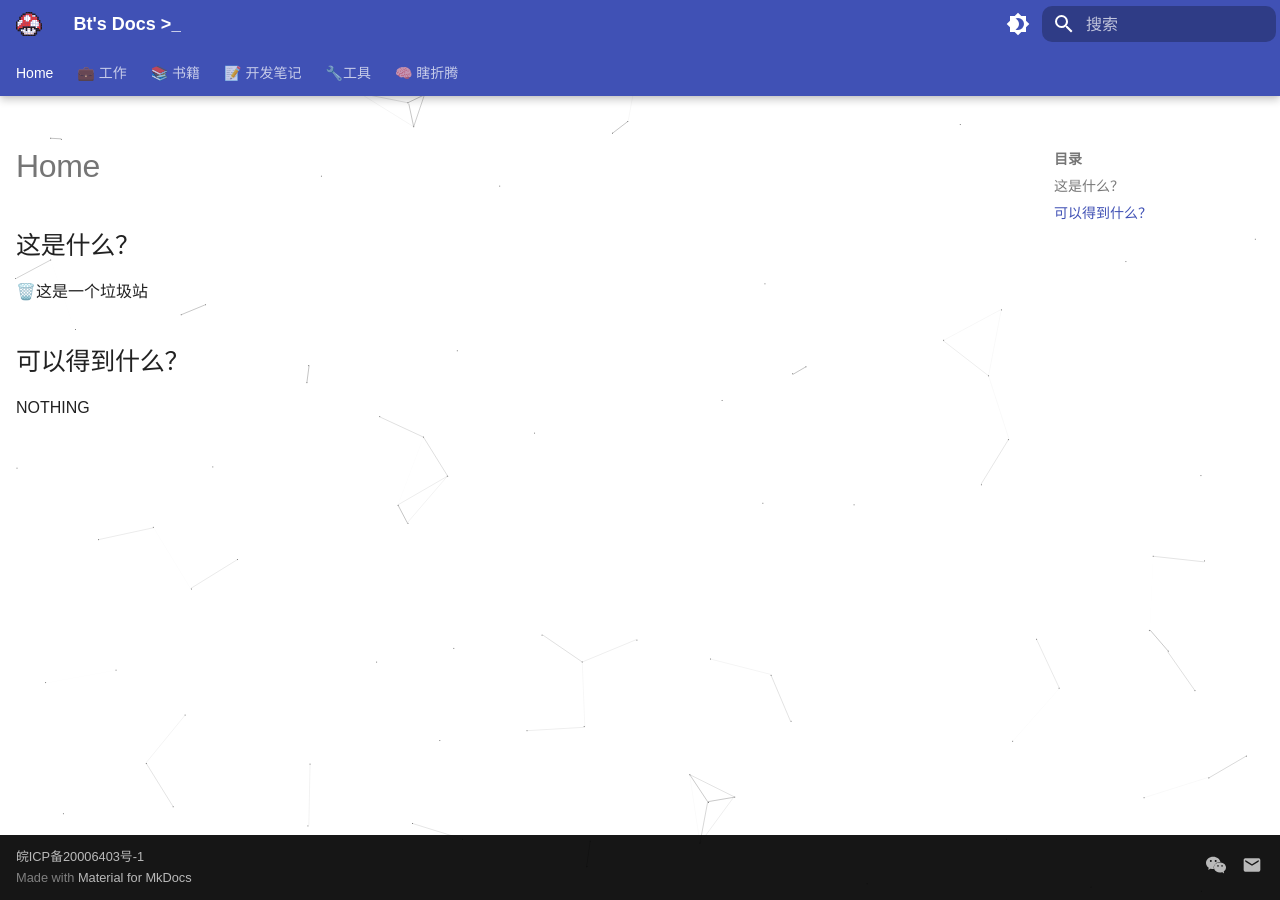
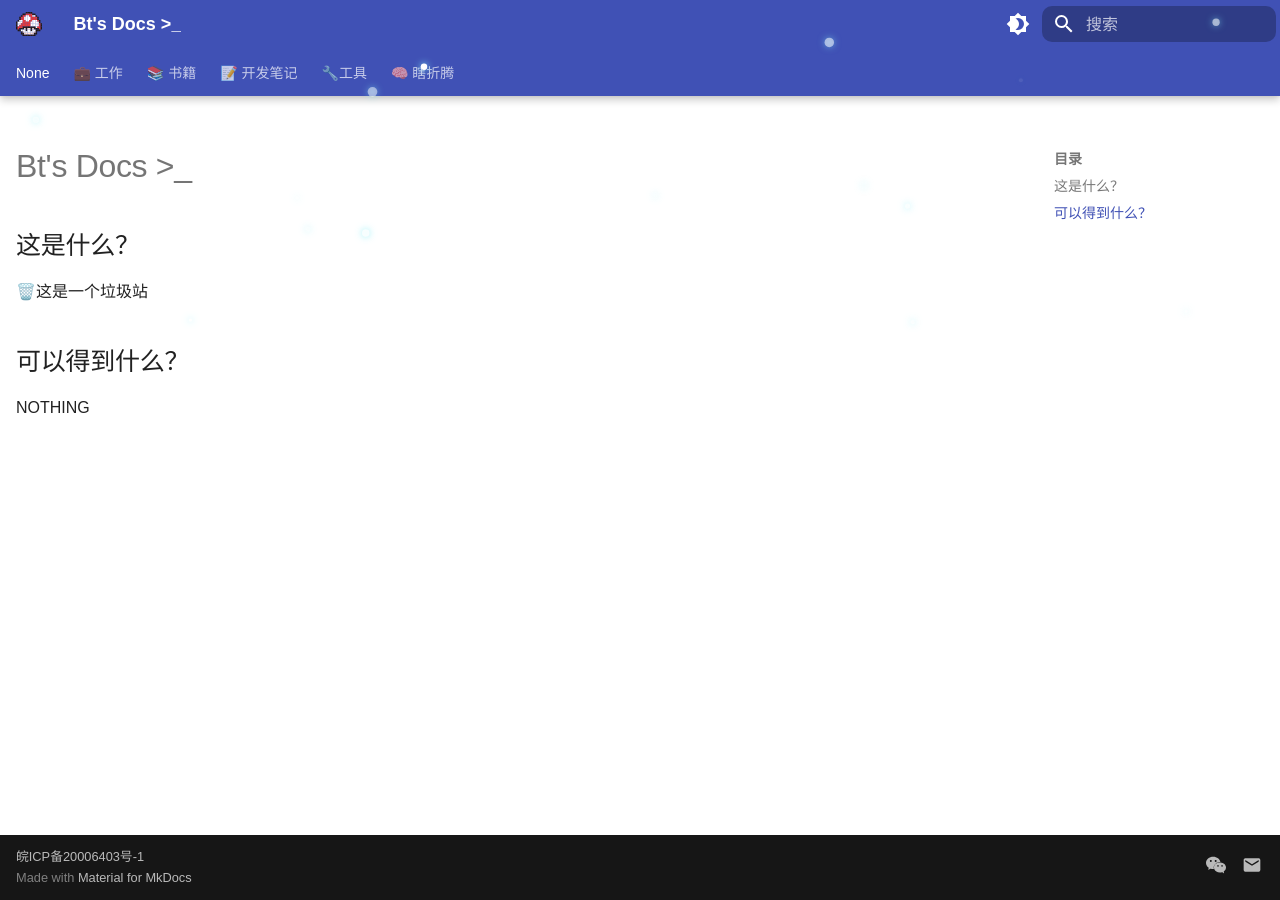
Before and after one commit to btONF/btonf.github.io, an MkDocs documentation site: the page built from docs/index.md, in a window 1280 px wide. Built offline with MkDocs 1.6.1 and Material for MkDocs 9.7.7, drawn with Linux system fonts in a browser that asks for light colours; a style sheet for code colours, icons or effects is not loaded; some of the changed lines change nothing that is shown.

Commit message:
添加样式

```diff
--- a/docs/index.md
+++ b/docs/index.md
@@ -1,5 +1,6 @@
 ---
 hide: navigation,footer
+title:
 ---
 
 
--- a/docs/javascripts/extra.js
+++ b/docs/javascripts/extra.js
@@ -1,94 +1,148 @@
-!function() {
-    function o(w, v, i) {
-        return w.getAttribute(v) || i
+//雪花
+const fps = 30;
+const mspf = Math.floor(1000 / fps) ;
+
+let width = window.innerWidth || document.documentElement.clientWidth;
+let height = window.innerHeight || document.documentElement.clientHeight;
+let canvas;
+window.addEventListener('resize', () => {
+  width = window.innerWidth || document.documentElement.clientWidth;
+  height = window.innerHeight || document.documentElement.clientHeight;
+  if (canvas) {
+    canvas.width = width;
+    canvas.height = height;
   }
-    function j(i) {
-        return document.getElementsByTagName(i)
+});
+
+let particles = [];
+let wind = [0, 0];
+let cursor = [0, 0];
+
+function velocity(r) {
+  return 70 / r + 30;
 }
-    function l() {
-        var i = j("script"),
-        w = i.length,
-        v = i[w - 1];
+
+function sine_component(h, a) {
+  return [2 * Math.PI / h, Math.random() * a, Math.random() * 2 * Math.PI]; // [frequency, amplitude, phase]
+}
+
+function calc_sine(components, x) {
+  let sum = 0;
+  for (let i = 0; i < components.length; i++) {
+    const [f, a, p] = components[i];
+    sum += Math.sin(x * f + p) * a;
+  }
+  return sum;
+}
+
+function gen_particle() {
+  let r = Math.random() * 4 + 1;
   return {
-            l: w,
-            z: o(v, "zIndex", -1),
-            o: o(v, "opacity", 0.5),
-            c: o(v, "color", "0,0,0"),
-            n: o(v, "count", 99)
+    radius: r,
+    x: Math.random() * width,
+    y: -r,
+    opacity: Math.random(),
+    sine_components: [sine_component(height, 3), sine_component(height / 2, 2), sine_component(height / 5, 1), sine_component(height / 10, 0.5)],
+  };
+}
+
+function update_pos(dt) {
+  const n = particles.length;
+  for (let i = 0; i < n; i++) {
+    const v = velocity(particles[i].radius);
+    particles[i].x += calc_sine(particles[i].sine_components, particles[i].y) * v / 5 * dt;
+    particles[i].y += v * dt;
+
+    // const dist = Math.hypot(particles[i].x - cursor[0], particles[i].y - cursor[1]) + 1;
+    // particles[i].x += wind[0] * dt / dist
+    // particles[i].y += wind[1] * dt / dist;
+
+    if (particles[i].y - particles[i].radius > height) {
+      particles[i] = gen_particle();
     }
   }
-    function k() {
-        r = u.width = window.innerWidth || document.documentElement.clientWidth || document.body.clientWidth,
-        n = u.height = window.innerHeight || document.documentElement.clientHeight || document.body.clientHeight
 }
-    function b() {
-        e.clearRect(0, 0, r, n);
-        var w = [f].concat(t);
-        var x, v, A, B, z, y;
-        t.forEach(function(i) {
-            i.x += i.xa,
-            i.y += i.ya,
-            i.xa *= i.x > r || i.x < 0 ? -1 : 1,
-            i.ya *= i.y > n || i.y < 0 ? -1 : 1,
-            e.fillRect(i.x - 0.5, i.y - 0.5, 1, 1);
-            for (v = 0; v < w.length; v++) {
-                x = w[v];
-                if (i !== x && null !== x.x && null !== x.y) {
-                    B = i.x - x.x,
-                    z = i.y - x.y,
-                    y = B * B + z * z;
-                    y < x.max && (x === f && y >= x.max / 2 && (i.x -= 0.03 * B, i.y -= 0.03 * z), A = (x.max - y) / x.max, e.beginPath(), e.lineWidth = A / 2, e.strokeStyle = "rgba(" + s.c + "," + (A + 0.2) + ")", e.moveTo(i.x, i.y), e.lineTo(x.x, x.y), e.stroke())
+
+let context_cache;
+function get_context() {
+  if (context_cache)
+    return context_cache;
+
+  canvas = document.createElement('canvas');
+  canvas.id = 'snow-canvas';
+  canvas.width = width;
+  canvas.height = height;
+  canvas.style = 'position: fixed; top: 0; left: 0; overflow: hidden; pointer-events: none; z-index: 256;';
+  if ((document.documentElement.dataset.darkreaderMode || "").startsWith('filter'))
+    canvas.style.filter = 'invert(1)';
+  document.body.appendChild(canvas);
+
+  context_cache = canvas.getContext('2d');
+  return context_cache;
+}
+
+function draw() {
+  const ctx = get_context();
+
+  ctx.clearRect(0, 0, width, height);
+
+  const n = particles.length;
+  for (let i = 0; i < n; i++) {
+    const p = particles[i];
+    ctx.fillStyle = `rgba(255, 255, 255, ${p.opacity})`;
+    ctx.shadowColor = '#80EDF7';
+    ctx.shadowBlur = 7;
+    ctx.beginPath();
+    ctx.arc(p.x, p.y, p.radius, 0, 2*Math.PI);
+    ctx.fill();
   }
 }
-            w.splice(w.indexOf(i), 1)
-        }),
-        m(b)
+
+let focused = true;
+let disabled = false;
+let lastTime = performance.now();
+const requestFrame = () => setTimeout(loop, mspf);
+function loop() {
+  const dt = (performance.now() - lastTime) / 1000;
+
+  if (particles.length < 120 && Math.random() < 0.1) {
+    particles.push(gen_particle());
   }
-    var u = document.createElement("canvas"),
-    s = l(),
-    c = "c_n" + s.l,
-    e = u.getContext("2d"),
-    r,
-    n,
-    m = window.requestAnimationFrame || window.webkitRequestAnimationFrame || window.mozRequestAnimationFrame || window.oRequestAnimationFrame || window.msRequestAnimationFrame ||
-    function(i) {
-        window.setTimeout(i, 1000 / 45)
-    },
-    a = Math.random,
-    f = {
-        x: null,
-        y: null,
-        max: 20000
-    };
-    u.id = c;
-    u.style.cssText = "position:fixed;top:0;left:0;z-index:" + s.z + ";opacity:" + s.o;
-    j("body")[0].appendChild(u);
-    k(),
-    window.onresize = k;
-    window.onmousemove = function(i) {
-        i = i || window.event,
-        f.x = i.clientX,
-        f.y = i.clientY
-    },
-    window.onmouseout = function() {
-        f.x = null,
-        f.y = null
-    };
-    for (var t = [], p = 0; s.n > p; p++) {
-        var h = a() * r,
-        g = a() * n,
-        q = 2 * a() - 1,
-        d = 2 * a() - 1;
-        t.push({
-            x: h,
-            y: g,
-            xa: q,
-            ya: d,
-            max: 6000
-        })
+
+  update_pos(dt);
+  draw();
+
+  lastTime = performance.now();
+  if (focused && !disabled)
+    requestFrame();
 }
-    setTimeout(function() {
-        b()
-    },
-    100)
-} ();
+
+
+window.addEventListener('focus', () => {
+  console.log('snow start');
+  focused = true;
+  lastTime = performance.now();
+  requestFrame();
+});
+
+window.addEventListener('blur', () => {
+  console.log('snow stop');
+  focused = false;
+});
+
+window.addEventListener('keydown', e => {
+  if (e.ctrlKey && e.key == 's') {
+    e.preventDefault();
+    disabled = !disabled;
+    if (disabled) {
+      canvas.style.display = 'none';
+    } else {
+      canvas.style.display = 'block';
+      lastTime = performance.now();
+      requestFrame();
+    }
+  }
+});
+
+requestFrame();
+//雪花
--- a/mkdocs.yml
+++ b/mkdocs.yml
@@ -35,9 +35,11 @@ theme:
         - navigation.path
         - navigation.top
         - navigation.footer
+        - navigation.expand
         - content.code.copy
         - content.code.select
         - content.code.annotate
+
 # Extensions
 markdown_extensions:
   - footnotes
```
Lines whose indentation alone changed are shown as unchanged.
